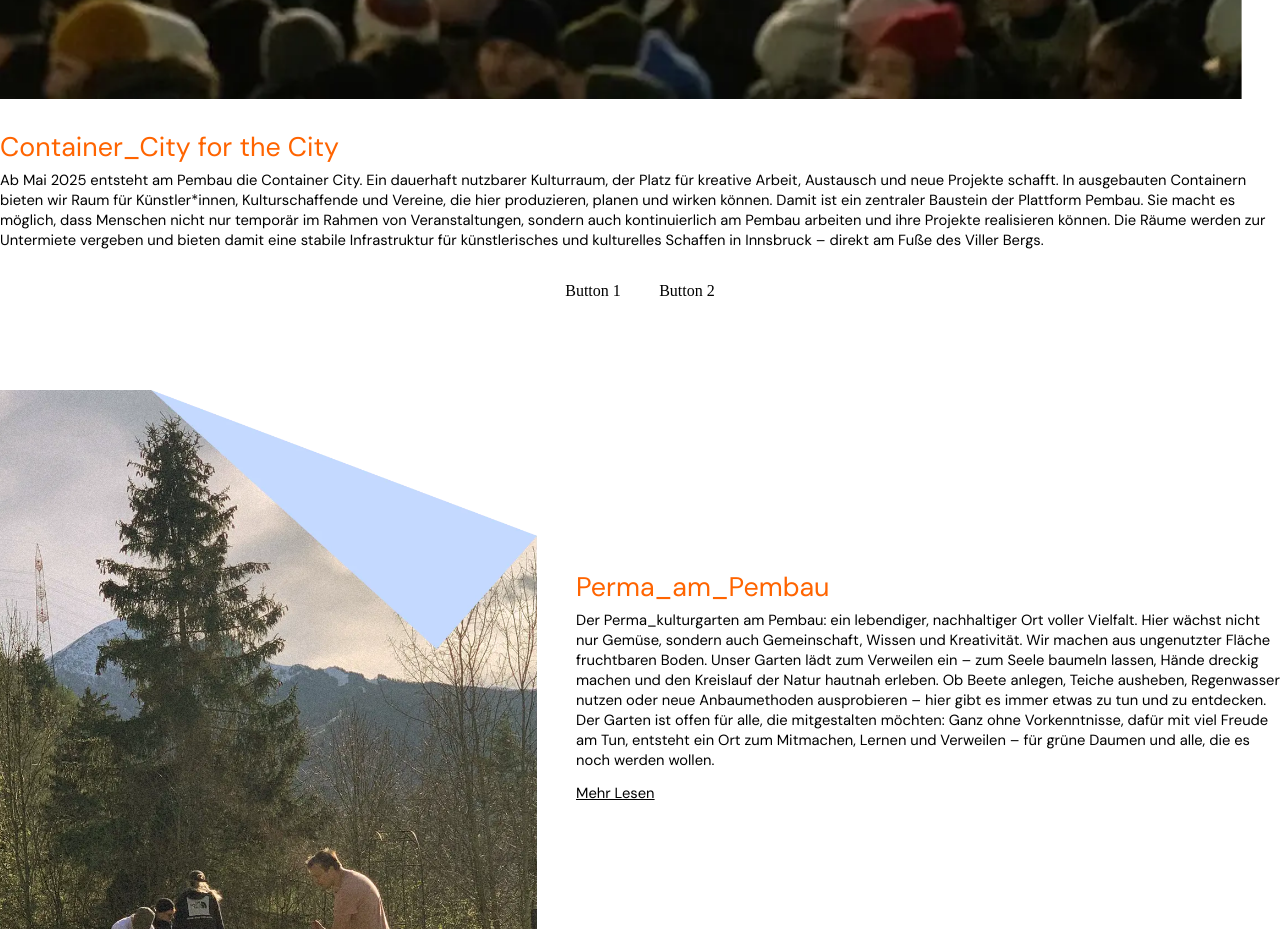
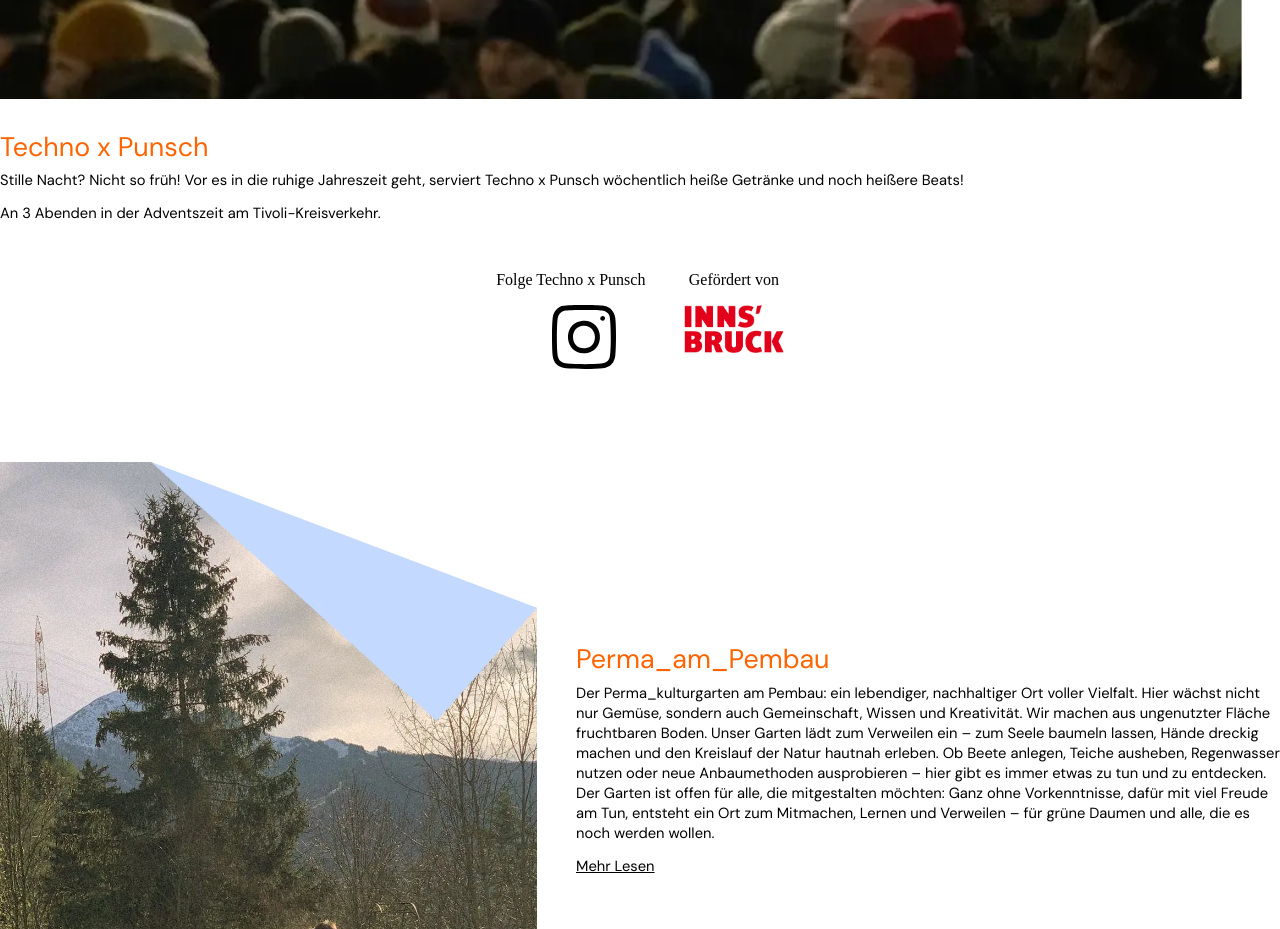
Before and after one commit to Knolldeboll/Pembau, a React (Vite) app in the folder pembau/: page /Pembau/About in a window 1280 px wide. Shown: the part 9440-10369 px from the top of the page. Built offline with nearby package versions, Linux system fonts and the light colour scheme.

Commit message:
Added Techno x Punsch Text and buttons. Needs Text Styling.

```diff
--- /dev/null
+++ b/pembau/public/content/aboutTxPAlways.md
@@ -0,0 +1,5 @@
+## Techno x Punsch
+
+Stille Nacht? Nicht so früh! Vor es in die ruhige Jahreszeit geht, serviert Techno x Punsch wöchentlich heiße Getränke und noch heißere Beats!
+
+An 3 Abenden in der Adventszeit am Tivoli-Kreisverkehr.
--- a/pembau/src/AboutAktuell.tsx
+++ b/pembau/src/AboutAktuell.tsx
@@ -12,6 +12,7 @@ import HelpingHandsImg from "./assets/about/helpinghands.webp";
 import HelpingHandsCollapsedImg from "./assets/about/helpinghandstrbl.webp";
 import ContainerImg from "./assets/about/container.webp";
 import ContainerCollapsedImg from "./assets/about/containerbltr.webp";
+import InnsbruckLogo from "./assets/about/logoinnsbruck.webp";
 
 
 import TxPImg from "./assets/about/txp.webp";
@@ -345,12 +346,36 @@ const AboutAktuell = () => {
         <div id="technoxpunschtextwrapper" style={{ marginTop: "2vw", flex: "1 1 550px" }} >
           <CollapseText
             marginTopProp="0vw"
-            alwaysSrc="/Pembau/content/aboutContainerAlways.md"
+            alwaysSrc="/Pembau/content/aboutTxPAlways.md"
 
           ></CollapseText>
           <div style={{ display: "flex", flexDirection: "row", flex: "none", marginTop: "2vw", justifyContent: "center", gap: "3vw" }}>
-            <div>Button 1</div>
-            <div>Button 2</div>
+            <div id="instatxp" style={{
+              display: "flex", flexDirection: "column", flex: "none", alignItems: "center"
+            }} >
+              <p>Folge Techno x Punsch</p>
+              <a
+                className="socialmedialinkwrapper"
+                href="https://www.instagram.com/technoxpunsch/"
+              >
+                <svg style={{ width: "5vw" }}
+                  className="blackicon socialmediaicon"
+                  viewBox="0 0 38 38"
+                  fill="none"
+                  xmlns="http://www.w3.org/2000/svg"
+                >
+                  <path d="M6.47574 0.518077C10.376 -0.192367 26.5208 -0.111314 30.6928 0.394103C34.5693 0.866143 37.1679 3.99877 37.597 7.79416C38.1739 12.9342 38.0834 24.5063 37.6161 29.7464C37.2203 34.195 34.7552 37.0845 30.2065 37.5947C25.0665 38.1716 13.4944 38.081 8.25424 37.6137C3.80562 37.218 0.91616 34.7529 0.405975 30.2041C-0.104209 25.6554 -0.1805 11.9758 0.448886 7.3555C0.873246 4.22764 3.3002 1.09024 6.48051 0.513305L6.47574 0.518077ZM7.42459 3.37893C4.74016 3.92249 3.54338 6.2207 3.26206 8.75255C2.75664 13.3013 2.75187 24.7066 3.26206 29.2601C3.69119 33.1079 5.48398 34.4334 9.20308 34.7624C14.0332 35.1916 24.5134 35.2726 29.2481 34.7434C31.6417 34.4764 33.2438 33.785 34.1401 31.5011C35.2559 28.6641 35.0318 9.69663 34.1401 6.47818C33.6109 4.56618 31.6274 3.48859 29.7297 3.25972C26.0869 2.82106 10.7003 2.71616 7.41983 3.37893H7.42459Z" />
+                  <path d="M16.9656 9.58242C30.4545 7.2842 32.5238 26.4662 21.0328 28.4259C7.54386 30.7241 5.47451 11.5421 16.9656 9.58242ZM17.4424 12.4337C9.88022 13.9691 11.201 26.4471 19.6548 25.6556C28.7141 24.8069 26.7354 10.5456 17.4424 12.4337Z" />
+                  <path d="M29.0528 8.94282C27.8751 7.78895 29.6154 5.74344 31.0077 6.8544C32.4811 8.03212 30.488 10.3494 29.0528 8.94282Z" />
+                </svg>
+              </a>
+            </div>
+            <div id="innsbruck" style={{
+              display: "flex", flexDirection: "column", flex: "none", alignItems: "center"
+            }} >
+              <p>Gefördert von</p>
+              <img width="100vw" src={InnsbruckLogo}></img>
+            </div>
           </div>
         </div>
 
--- a/pembau/src/style.css
+++ b/pembau/src/style.css
@@ -45,8 +45,9 @@ html {
   fill: #ffffff;
 }
 
+
 .blackicon {
-  fill: "#000000";
+  fill: #000000;
 }
 
 .blackicon:hover {
```
Also changed, not shown: pembau/src/assets/about/logoinnsbruck.webp (added).
